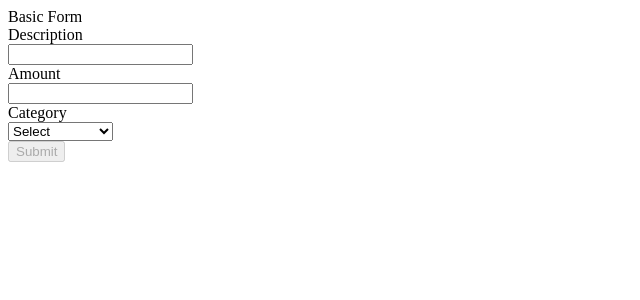
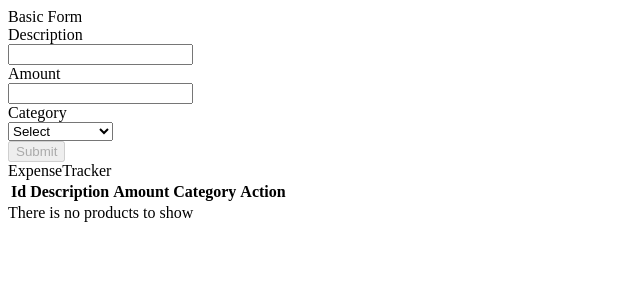
Before and after one commit to cnerylozada/react-mosh, a React (Vite) app: page / in a window 1280 px wide. Shown: the top 300 px of the page, without its empty margins (0-640 px from the left). Built offline with nearby package versions, Linux system fonts and the light colour scheme.

Commit message:
feat: expense tracker shows all categories

```diff
--- a/src/components/BasicForm/BasicForm.tsx
+++ b/src/components/BasicForm/BasicForm.tsx
@@ -1,6 +1,7 @@
 import { SubmitHandler, useForm } from "react-hook-form";
 import { zodResolver } from "@hookform/resolvers/zod";
 import { BasicFormType, validations } from "./validations";
+import { IProduct } from "./ExpenseTracker/ExpenseTracker";
 
 const categories = [
   { id: 1, value: "Groceries" },
@@ -8,7 +9,11 @@ const categories = [
   { id: 3, value: "Entertainment" },
 ];
 
-export const BasicForm = () => {
+export const BasicForm = ({
+  setProduct,
+}: {
+  setProduct: React.Dispatch<React.SetStateAction<IProduct[]>>;
+}) => {
   const {
     register,
     handleSubmit,
@@ -18,7 +23,17 @@ export const BasicForm = () => {
     resolver: zodResolver(validations),
   });
 
-  const onSubmit: SubmitHandler<BasicFormType> = (data) => console.log(data);
+  const onSubmit: SubmitHandler<BasicFormType> = (data) => {
+    setProduct((_) => [
+      ..._,
+      {
+        id: Date.now(),
+        amount: data.amount,
+        category: data.category,
+        description: data.description,
+      },
+    ]);
+  };
 
   return (
     <div>
--- /dev/null
+++ b/src/components/BasicForm/ExpenseTracker/ExpenseTracker.tsx
@@ -0,0 +1,57 @@
+import { useState } from "react";
+import { BasicForm } from "../BasicForm";
+
+export interface IProduct {
+  id: number;
+  description: string;
+  amount: number;
+  category: string;
+}
+
+export const ExpenseTracker = () => {
+  const [products, setProducts] = useState<IProduct[]>([]);
+
+  return (
+    <div>
+      <BasicForm setProduct={setProducts} />
+      <div>ExpenseTracker</div>
+      <div>
+        <table>
+          <thead>
+            <tr>
+              <th>Id</th>
+              <th>Description</th>
+              <th>Amount</th>
+              <th>Category</th>
+              <th>Action</th>
+            </tr>
+          </thead>
+          <tbody>
+            {products?.map((_) => {
+              return (
+                <tr key={_.id}>
+                  <td>{_.id}</td>
+                  <td>{_.description}</td>
+                  <td>{_.amount}</td>
+                  <td>{_.category}</td>
+                  <td>
+                    <button
+                      onClick={() => {
+                        setProducts((products) =>
+                          products.filter((item) => item.id !== _.id)
+                        );
+                      }}
+                    >
+                      Delete
+                    </button>
+                  </td>
+                </tr>
+              );
+            })}
+          </tbody>
+        </table>
+        {!products?.length && <div>There is no products to show</div>}
+      </div>
+    </div>
+  );
+};
--- a/src/main.tsx
+++ b/src/main.tsx
@@ -1,9 +1,9 @@
 import React from "react";
 import ReactDOM from "react-dom/client";
-import { BasicForm } from "./components/BasicForm/BasicForm";
+import { ExpenseTracker } from "./components/BasicForm/ExpenseTracker/ExpenseTracker";
 
 ReactDOM.createRoot(document.getElementById("root")!).render(
   <React.StrictMode>
-    <BasicForm />
+    <ExpenseTracker />
   </React.StrictMode>
 );
```
